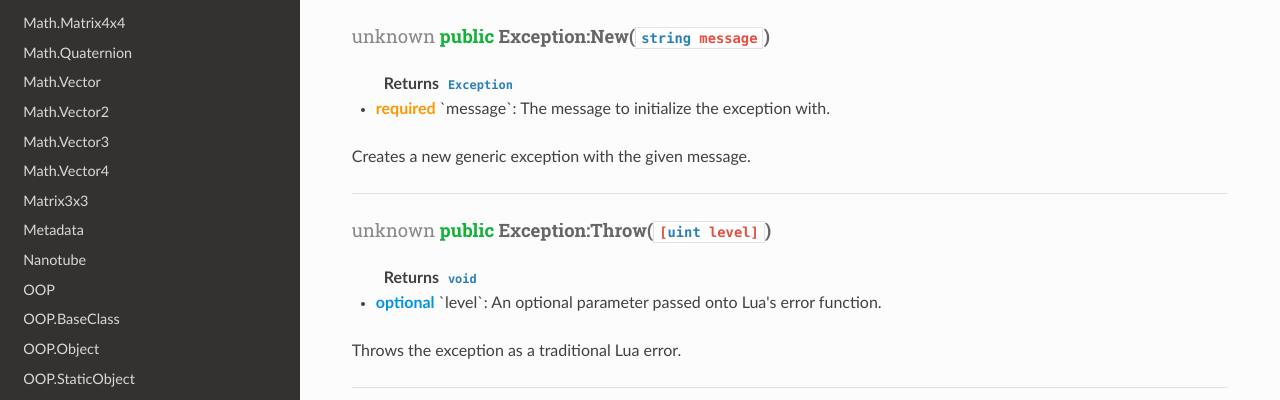
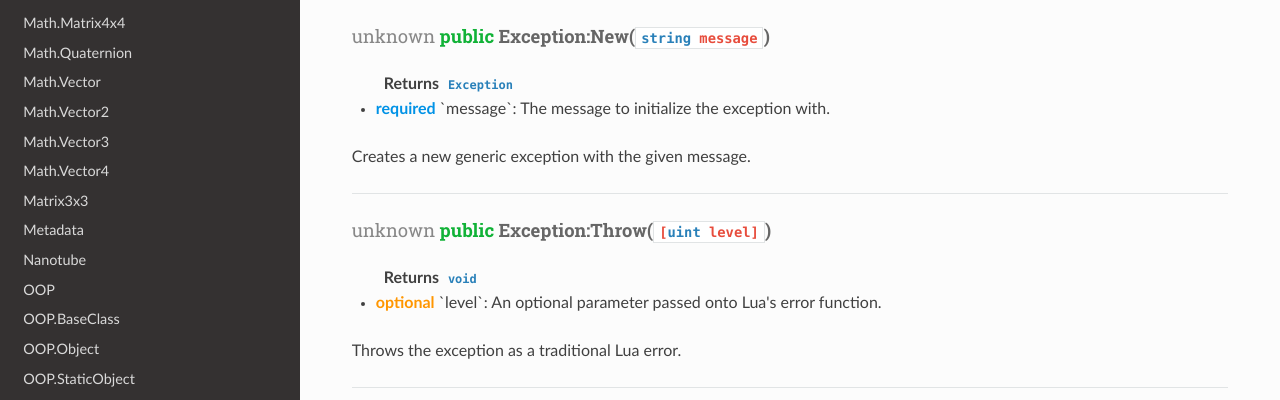
Before and after one commit to lua-carbon/carbon, an MkDocs documentation site: the page built from docs/Classes/Exception.md, in a window 1280 px wide. Shown: the part 289-689 px from the top of the page. Built offline with MkDocs 1.6.1, drawn with Linux system fonts in a browser that asks for light colours; nearby versions of some CDN libraries; old or Windows-style settings are respelled for this version of MkDocs.

Commit message:
Switch required/optional colors

```diff
--- a/docs/style.css
+++ b/docs/style.css
@@ -92,11 +92,11 @@ h1.class-title {
 }
 
 .doc-required {
-	color: #ff9600;
+	color: #0092e6;
 }
 
 .doc-optional {
-	color: #0092e6;
+	color: #ff9600;
 }
 
 .doc-internal {
```
